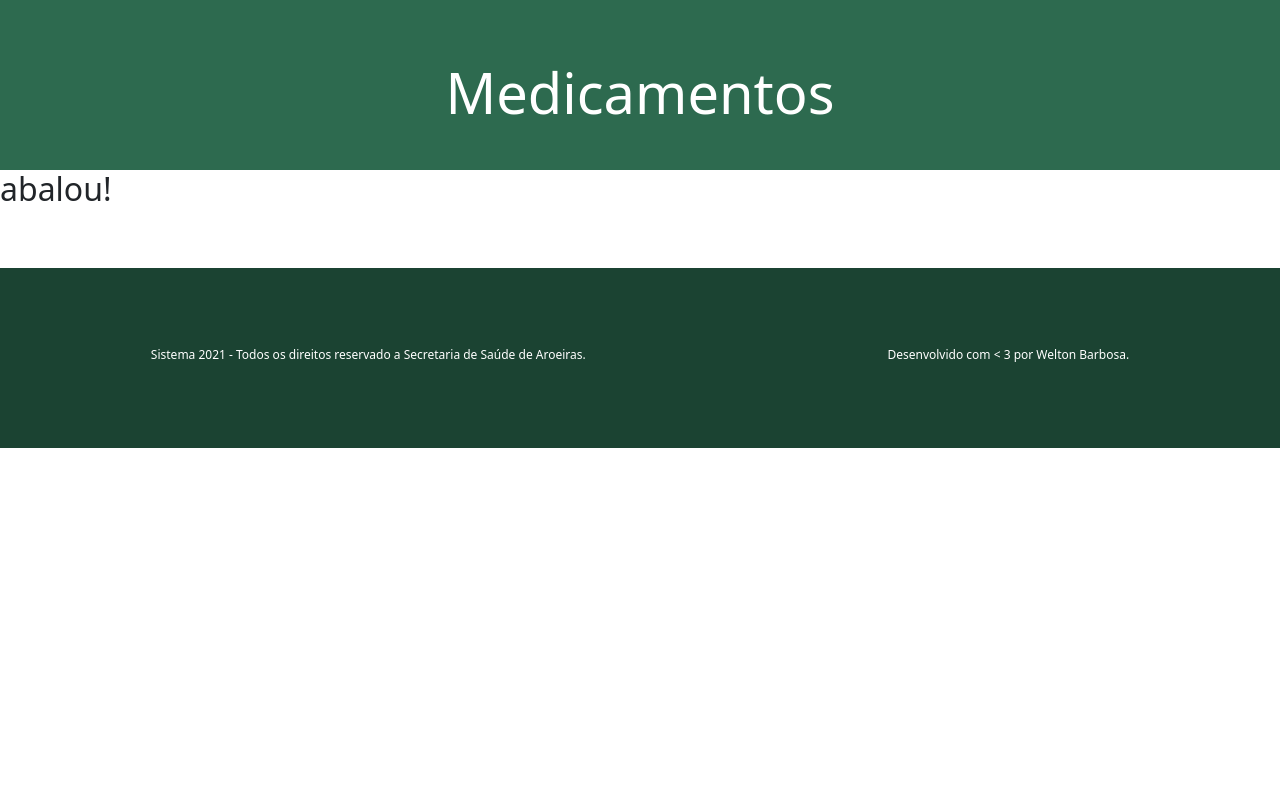
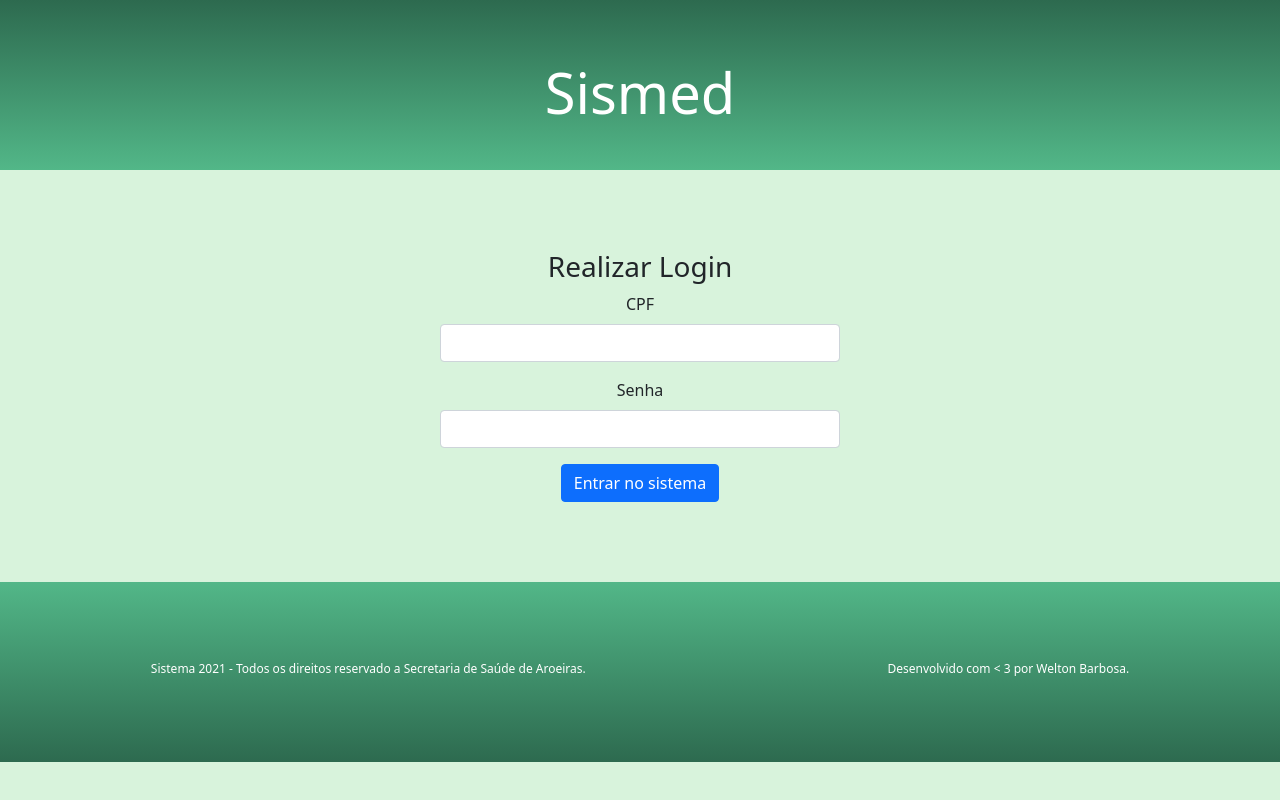
Before and after one commit to weltonbarbosa/medicamentos, a PHP site: page / in a window 1280 px wide. Run offline with PHP 8.4, Linux system fonts and the light colour scheme; some libraries are stand-ins or nearby versions.

Commit message:
alteração no footer e header e inserção da area de login no index.php

```diff
--- a/estrutura/footer.php
+++ b/estrutura/footer.php
@@ -1,3 +1,5 @@
+<link href="https://cdn.jsdelivr.net/npm/bootstrap@5.1.3/dist/css/bootstrap.min.css" rel="stylesheet" integrity="sha384-1BmE4kWBq78iYhFldvKuhfTAU6auU8tT94WrHftjDbrCEXSU1oBoqyl2QvZ6jIW3" crossorigin="anonymous">
+
 <footer id="rodape">
     <h6>Sistema 2021 - Todos os direitos reservado a Secretaria de Saúde de Aroeiras.</h6>
     <h6>Desenvolvido com < 3 por <a href="https://www.weltonbarbosa.com.br" target="_blank">Welton Barbosa</a>.</h6>
@@ -9,7 +11,8 @@
 <!--estilos do footer-->
 <style>
     #rodape{
-        background-color: #1b4332;
+        background-image: linear-gradient(#52b788, #2d6a4f);
+        /*background-color: #1b4332;*/
         width: 100%;
         height: 180px;
         color: white;
--- a/estrutura/header.php
+++ b/estrutura/header.php
@@ -5,7 +5,7 @@
 
 <header id="topo">
 
-<h1 class="display-4" href="index.php"><a href="index.php">Medicamentos</a></h1>
+<h1 class="display-4" href="index.php"><a href="index.php">Sismed</a></h1>
 
 
 </header>
@@ -16,7 +16,8 @@
     #topo{
         width: 100%;
         height: 170px;
-        background-color: #2d6a4f;
+        background-image: linear-gradient(to top, #52b788, #2d6a4f);
+        /*background-color: #2d6a4f;*/
         color: white;
         display: flex;
         justify-content:space-evenly;
--- a/index.php
+++ b/index.php
@@ -1,7 +1,8 @@
 <!DOCTYPE html>
 <html>
     <head>
-        <title></title>
+        <title> Sistema de Entrega de Medicamentos</title>
+        <link href="https://cdn.jsdelivr.net/npm/bootstrap@5.1.3/dist/css/bootstrap.min.css" rel="stylesheet" integrity="sha384-1BmE4kWBq78iYhFldvKuhfTAU6auU8tT94WrHftjDbrCEXSU1oBoqyl2QvZ6jIW3" crossorigin="anonymous">
         <link href="https://cdn.jsdelivr.net/npm/bootstrap@5.1.3/dist/css/bootstrap.min.css" rel="stylesheet" integrity="sha384-1BmE4kWBq78iYhFldvKuhfTAU6auU8tT94WrHftjDbrCEXSU1oBoqyl2QvZ6jIW3" crossorigin="anonymous">
     </head>
 
@@ -15,25 +16,66 @@ if(isset($_SESSION['logado'])){
     exit;
 }
 
-
 ?>
 <!--Incluir o header-->
 <?php
     include('estrutura/header.php');
 ?>
 
+<!--Incluir Main-->
 <main>
 
-<h2>abalou!</h2>
 
+<form action="login-post" method="post">
+    <h3>Realizar Login</h3>
+  <div class="mb-3">
+    <label for="exampleInputEmail1" class="form-label">CPF</label>
+    <input type="text" class="form-control" id="exampleInputEmail1" aria-describedby="emailHelp" name="cpfOperador" required>
+  </div>
+  <div class="mb-3">
+    <label for="exampleInputPassword1" class="form-label">Senha</label>
+    <input type="password" class="form-control" id="exampleInputPassword1" name="senhaOperador" required>
+  </div>
+  <button type="submit" class="btn btn-primary">Entrar no sistema</button>
+</form>
 
 
 </main>
-
 
 <!--Incluir o footer-->
 <?php
     include('estrutura/footer.php');
 ?>
 
+<!--Incluir o JS-->
+<script src="https://cdn.jsdelivr.net/npm/bootstrap@5.1.3/dist/js/bootstrap.bundle.min.js" integrity="sha384-ka7Sk0Gln4gmtz2MlQnikT1wXgYsOg+OMhuP+IlRH9sENBO0LRn5q+8nbTov4+1p" crossorigin="anonymous"></script>
+
+
+<!--CSS-->
+<style>
+
+    form{
+        background-color: none;
+        margin-top: 80px;
+        margin-bottom: 80PX;
+    }
+    .form-control{
+        width: 100% !important;
+    }
+
+    body{
+        background-color: #d8f3dc !important;
+    }
+
+    main{
+        margin-top: 45px !important;
+        width: 400px !important;
+        margin: 0 auto 0 auto !important;
+        text-align: center !important;
+    }
+
+
+
+</style>
+
 </html>
```
